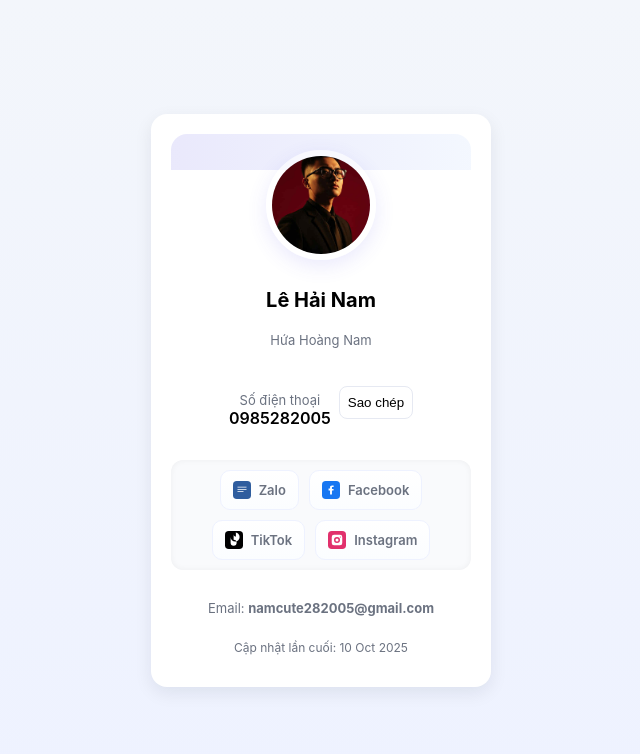
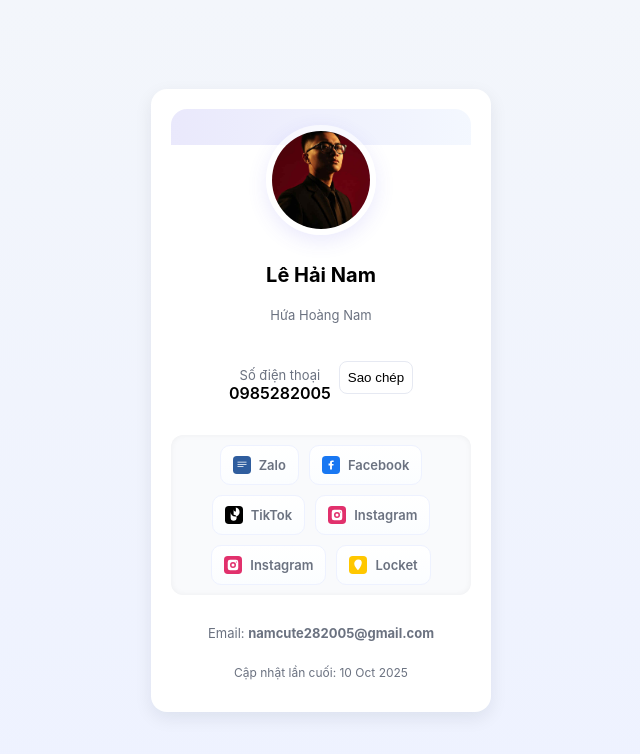
Before and after one commit to HaiNamne0208/HaiNamNe-0208, a plain HTML site: page index.html in a window 1280 px wide. Shown: the whole page, without its empty margins (319-959 px from the left). Drawn offline with Linux system fonts and the light colour scheme.

Commit message:
Update index.html

```diff
--- a/index.html
+++ b/index.html
@@ -277,6 +277,53 @@
           </svg>
           <span class="label">Instagram</span>
         </a>
+        <a
+          class="contact-btn"
+          href="https://www.instagram.com/h.nam_0208?igsh=ZWo5bjhvOTZ1Nzlj&utm_source=qr"
+          target="_blank"
+          rel="noopener noreferrer"
+          role="listitem"
+          aria-label="Instagram"
+        >
+          <svg
+            class="icon"
+            viewBox="0 0 24 24"
+            fill="none"
+            xmlns="http://www.w3.org/2000/svg"
+            aria-hidden="true"
+          >
+            <rect width="24" height="24" rx="5" fill="#E1306C" />
+            <path
+              d="M8 5h8a3 3 0 0 1 3 3v8a3 3 0 0 1-3 3H8a3 3 0 0 1-3-3V8a3 3 0 0 1 3-3zm4 3a4 4 0 1 0 0 8 4 4 0 0 0 0-8zm4.5-.75a.75.75 0 1 0 0 1.5.75.75 0 0 0 0-1.5zM12 10a2 2 0 1 1 0 4 2 2 0 0 1 0-4z"
+              fill="#fff"
+            />
+          </svg>
+          <span class="label">Instagram</span>
+        </a>
+        <a
+          class="contact-btn"
+          href="https://l.facebook.com/l.php?u=https%3A%2F%2Flocket.camera%2Flinks%2F4DAiTDJ1bphYsMaq9%3Ffbclid%3DIwZXh0bgNhZW0CMTAAYnJpZBExdTYyZkVuYmRUZE9sa2pPUQEeL2m2WcvMVKvvAaxk2IrBPXhocZnRbBtvTwuQAyML60Wht6Wpe_Jcyg7Uoi0_aem_xNB7xE0JFFaWXAK8No7OOg&h=AT127SzZbQTv6VgKlEJvaqwzF3R6zLGosOOsYbUVQHf0tFTz2Zbn1SzXdg9rnRY7rZhOQa7AQVpGnH0o7wlgGOyVTnmhVZEtXmUvQ-aFXjJ-H3Z56Yd9L3Py0sGq9heflPzaOQ"
+          target="_blank"
+          rel="noopener noreferrer"
+          role="listitem"
+          aria-label="Locket"
+        >
+         <svg
+    class="icon"
+    viewBox="0 0 24 24"
+    fill="none"
+    xmlns="http://www.w3.org/2000/svg"
+    aria-hidden="true"
+  >
+    <!-- SVG_CODE_HERE: thay vào mã SVG biểu tượng Locket -->
+    <rect width="24" height="24" rx="5" fill="#FFC700" />
+    <path
+      d="M12 19s-5-4.66-5-9c0-3.03 2.47-5.5 5.5-5.5S17 6 17 9c0 4.34-5 10-5 10z"
+      fill="#fff"
+    />
+  </svg>
+          <span class="label">Locket</span>
+        </a>
       </div>
 
       <div class="meta" style="margin-bottom: 8px">
@@ -315,4 +362,5 @@
       });
     </script>
   </body>
+
 </html>
```
